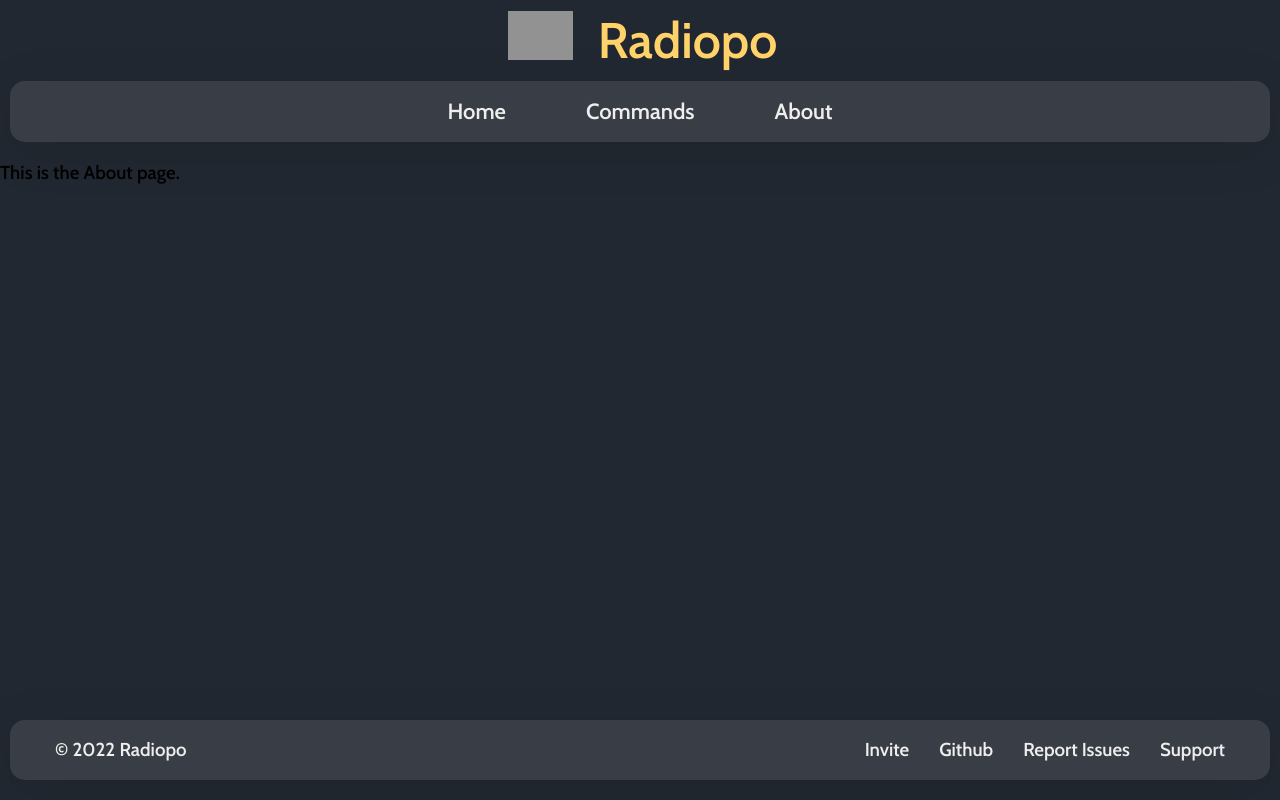
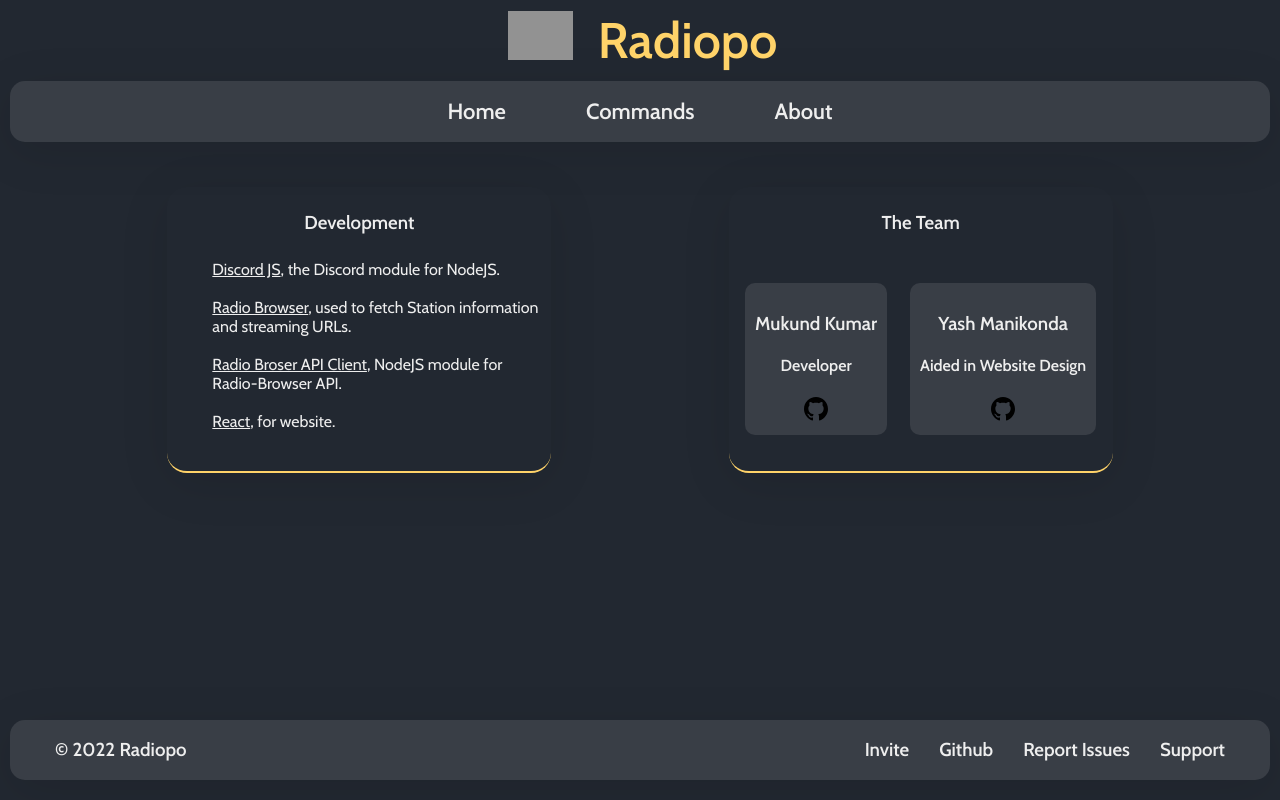
Before and after one commit to mukund-ks/radiopo, a React (Create React App) app in the folder radiopo-web/: page /about in a window 1280 px wide. Built offline with nearby package versions, Linux system fonts and the light colour scheme; grey boxes are pictures that could not be loaded.

Commit message:
styling updated; added about

```diff
--- a/radiopo-web/src/components/FooterStyles.css
+++ b/radiopo-web/src/components/FooterStyles.css
@@ -15,7 +15,7 @@
     gap: 32px;
     padding: 0px 30px;
     margin: 20px 10px;
-    border: none;
+    /* border-top: 2px solid #FFD369; */
     border-radius: 15px;
     box-shadow: rgba(0, 0, 0, 0.1) 0px 10px 50px;
 }
--- a/radiopo-web/src/components/NavbarStyles.css
+++ b/radiopo-web/src/components/NavbarStyles.css
@@ -20,7 +20,7 @@
     gap: 32px;
     padding: 8px 16px;
     margin: 10px 10px;
-    border: none;
+    border-bottom: none;
     border-radius: 15px;
     box-shadow: rgba(0, 0, 0, 0.1) 0px 10px 50px;
 }
--- a/radiopo-web/src/pages/About.js
+++ b/radiopo-web/src/pages/About.js
@@ -1,6 +1,37 @@
+import './AboutStyles.css'
+
 function About(){
     return(
-        <h3>This is the About page.</h3>
+        <div className='about-container'>
+            <div className='development-container'>
+                <h3>Development</h3>
+                <ul>
+                    <li><a href='https://discord.js.org' target='_blank' rel='noreferrer'>Discord JS</a>, the Discord module for NodeJS.</li><br></br>
+                    <li><a href='https://www.radio-browser.info' target='_blank' rel='noreferrer'>Radio Browser</a>, used to fetch Station information and streaming URLs.</li><br></br>
+                    <li><a href='https://www.npmjs.com/package/radio-browser' target='_blank' rel='noreferrer'>Radio Broser API Client</a>, NodeJS module for Radio-Browser API.</li><br></br>
+                    <li><a href='https://reactjs.org/' target='_blank' rel='noreferrer'>React</a>, for website.</li><br></br>
+                </ul>
+            </div>
+            <div className='team-container'>
+                <h3>The Team</h3>
+                <div className='team-container-inside'>
+                    <div className='p-container'>
+                        <h3>Mukund Kumar</h3>
+                        <h4>Developer</h4>
+                        <a href='https://github.com/mukund-ks' target='_blank' rel='noreferrer'>
+                            <svg xmlns="http://www.w3.org/2000/svg" width="24" height="24" viewBox="0 0 24 24"><path d="M12 0c-6.626 0-12 5.373-12 12 0 5.302 3.438 9.8 8.207 11.387.599.111.793-.261.793-.577v-2.234c-3.338.726-4.033-1.416-4.033-1.416-.546-1.387-1.333-1.756-1.333-1.756-1.089-.745.083-.729.083-.729 1.205.084 1.839 1.237 1.839 1.237 1.07 1.834 2.807 1.304 3.492.997.107-.775.418-1.305.762-1.604-2.665-.305-5.467-1.334-5.467-5.931 0-1.311.469-2.381 1.236-3.221-.124-.303-.535-1.524.117-3.176 0 0 1.008-.322 3.301 1.23.957-.266 1.983-.399 3.003-.404 1.02.005 2.047.138 3.006.404 2.291-1.552 3.297-1.23 3.297-1.23.653 1.653.242 2.874.118 3.176.77.84 1.235 1.911 1.235 3.221 0 4.609-2.807 5.624-5.479 5.921.43.372.823 1.102.823 2.222v3.293c0 .319.192.694.801.576 4.765-1.589 8.199-6.086 8.199-11.386 0-6.627-5.373-12-12-12z"/></svg>
+                        </a>
+                    </div>
+                    <div className='p-container'>
+                        <h3>Yash Manikonda</h3>
+                        <h4>Aided in Website Design</h4>
+                        <a href='https://github.com/yashmanikonda' target='_blank' rel='noreferrer'>
+                            <svg xmlns="http://www.w3.org/2000/svg" width="24" height="24" viewBox="0 0 24 24"><path d="M12 0c-6.626 0-12 5.373-12 12 0 5.302 3.438 9.8 8.207 11.387.599.111.793-.261.793-.577v-2.234c-3.338.726-4.033-1.416-4.033-1.416-.546-1.387-1.333-1.756-1.333-1.756-1.089-.745.083-.729.083-.729 1.205.084 1.839 1.237 1.839 1.237 1.07 1.834 2.807 1.304 3.492.997.107-.775.418-1.305.762-1.604-2.665-.305-5.467-1.334-5.467-5.931 0-1.311.469-2.381 1.236-3.221-.124-.303-.535-1.524.117-3.176 0 0 1.008-.322 3.301 1.23.957-.266 1.983-.399 3.003-.404 1.02.005 2.047.138 3.006.404 2.291-1.552 3.297-1.23 3.297-1.23.653 1.653.242 2.874.118 3.176.77.84 1.235 1.911 1.235 3.221 0 4.609-2.807 5.624-5.479 5.921.43.372.823 1.102.823 2.222v3.293c0 .319.192.694.801.576 4.765-1.589 8.199-6.086 8.199-11.386 0-6.627-5.373-12-12-12z"/></svg>
+                        </a>
+                    </div>
+                </div>
+            </div>
+        </div>
     );
 }
 
--- /dev/null
+++ b/radiopo-web/src/pages/AboutStyles.css
@@ -0,0 +1,74 @@
+* {
+    box-sizing: border-box;
+}
+
+body {
+    margin: 0;
+}
+
+.about-container {
+    width: 100%;
+    margin: 15px auto;
+    padding: 20px 0px;
+    display: flex;
+    justify-content: space-evenly;
+    align-content: flex-end;
+    color: #EEEEEE;
+}
+
+.development-container {
+    width: 30%;
+    display: flex;
+    flex-direction: column;
+    justify-content: center;
+    align-items: center;
+    align-self: stretch;
+    border-bottom: 2px solid #FFD369;
+    border-radius: 20px;
+    margin: 10px;
+    padding: 5px;
+    box-shadow: rgba(0, 0, 0, 0.1) 0px 10px 50px;
+}
+
+.development-container a {
+    color: #EEEEEE;
+}
+
+.development-container h3 {
+    margin-bottom: 10px;
+}
+
+.development-container ul {
+    list-style: none;
+}
+
+.team-container {
+    width: 30%;
+    display: flex;
+    flex-direction: column;
+    justify-content: center;
+    align-items: center;
+    align-self: stretch;
+    border-bottom: 2px solid #FFD369;
+    border-radius: 20px;
+    margin: 10px;
+    padding: 5px;
+    box-shadow: rgba(0, 0, 0, 0.1) 0px 10px 50px;
+}
+
+.team-container-inside {
+    width: 100%;
+    margin: auto;
+    display: flex;
+    flex-direction: row;
+    justify-content: space-around;
+}
+
+.p-container {
+    background-color: #393E46;
+    background-blend-mode:darken;
+    border: none;
+    border-radius: 10px;
+    text-align: center;
+    padding: 10px;
+}
--- a/radiopo-web/src/pages/Commands.js
+++ b/radiopo-web/src/pages/Commands.js
@@ -5,12 +5,13 @@
         <div className='commands-container'>
             <div className="command">
                 <h3>/play search</h3>
-                <p>Searches the name of station provided as input and plays it.</p>
-                <p>Find Station Names <a href='https://www.radio-browser.info/countries' target='_blank' rel='noreferrer'>here.</a></p>
+                <p>
+                    Plays the Station by provided name. <br></br>Find Station Names <a href='https://www.radio-browser.info/countries' target='_blank' rel='noreferrer'>here.</a>
+                </p>
             </div>
             <div className="command">
                 <h3>/play top_five</h3>
-                <p>Filters stations by top five voted.</p>
+                <p>Filters Stations by Top Five Voted ones.</p>
             </div>
             <div className="command">
                 <h3>/exit</h3>
--- a/radiopo-web/src/pages/CommandsStyles.css
+++ b/radiopo-web/src/pages/CommandsStyles.css
@@ -10,17 +10,21 @@
     width: 100%;
     margin: auto;
     display: flex;
-    flex-direction: column;
-    align-items: center;
+    flex-wrap: wrap;
+    justify-content: space-around;
+    flex-direction: row;
+    align-items: stretch;
+    align-content: stretch;
+    align-self: auto;
     color: #EEEEEE;
 }
 
 .command {
     width: 25%;
     display: flex;
+    justify-content: space-around;
     flex-direction: column;
     align-items: center;
-    justify-content: space-around;
     text-align: center;
     border-bottom: 2px solid #FFD369;
     border-radius: 20px;
@@ -32,7 +36,6 @@
 
 p {
     transition: all 0.3s ease-in-out;
-    margin-top: 5px;
 }
 
 .command a {
@@ -40,6 +43,7 @@
 }
 .command p {
     opacity: 0;
+    /* margin: 5px; */
 }
 
 .command:hover p {
```
